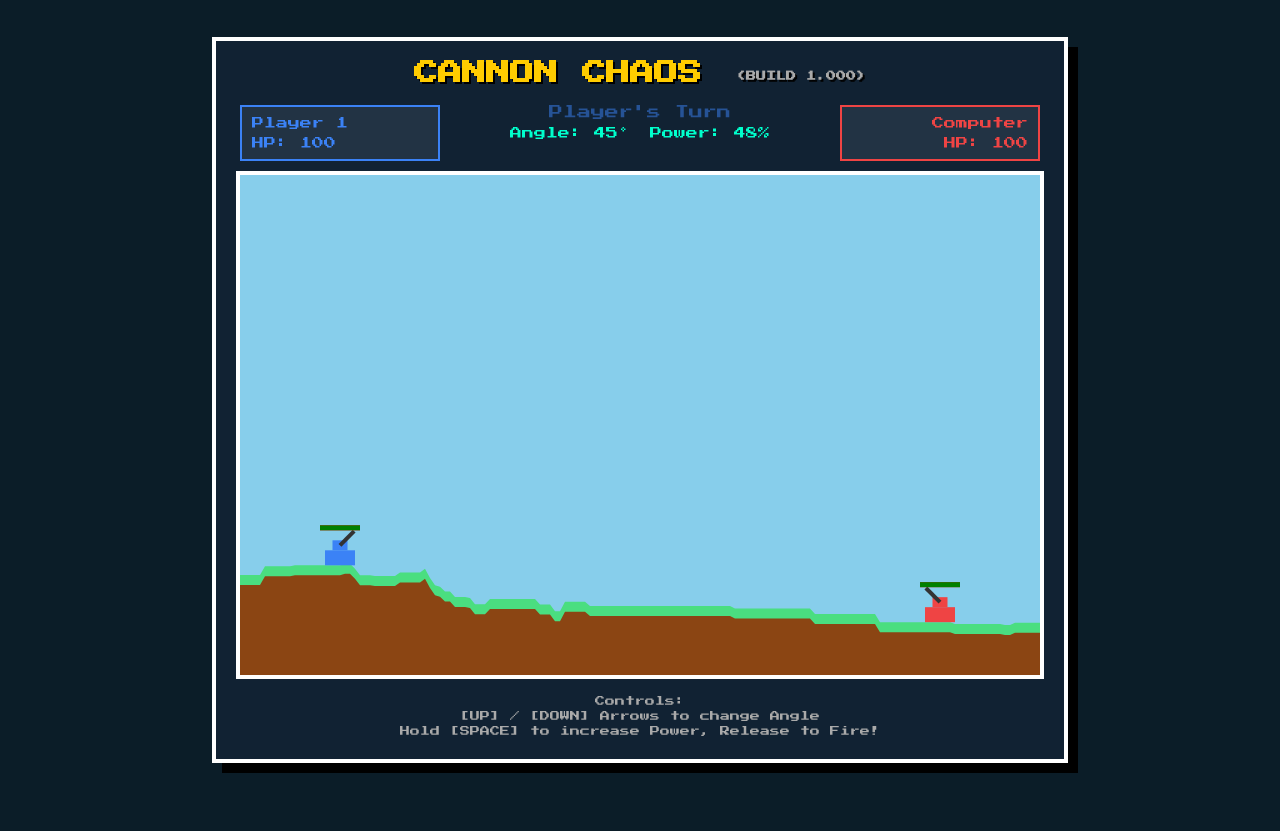
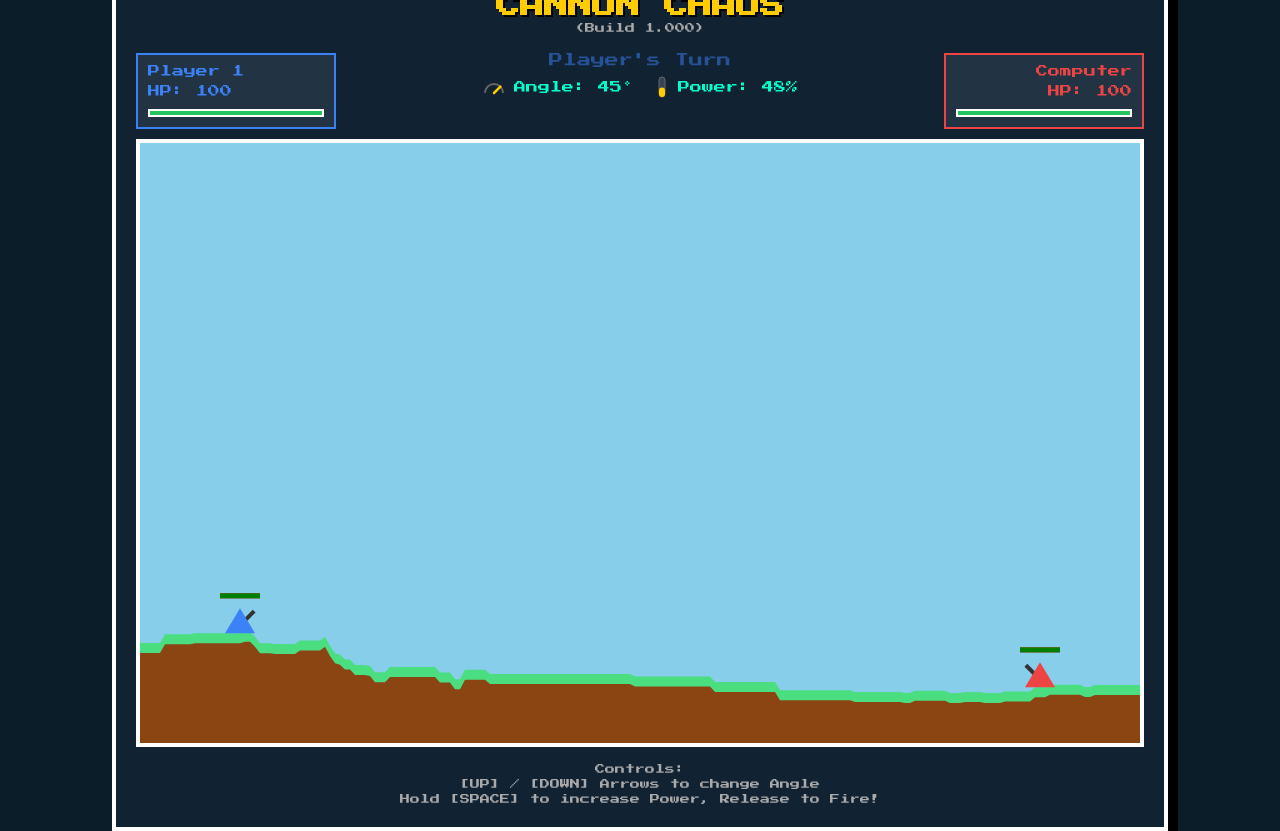
Before and after one commit to djratlif/CannonChaos, a Flask app: page / in a window 1280 px wide. Before the commit the page ends 773 px from the top, so only its background shows below. Run offline with Flask 3, Linux system fonts and the light colour scheme.

Commit message:
power / angle edits.  hp bar 180

```diff
--- a/static/game.js
+++ b/static/game.js
@@ -51,20 +51,23 @@ class Tank {
     }
 
     draw() {
-        // Draw body
-        ctx.fillStyle = this.color;
-        ctx.fillRect(this.x - this.width/2, this.y, this.width, this.height);
-        // Draw top cabin
-        ctx.fillRect(this.x - this.width/4, this.y - 10, this.width/2, 10);
-
-        // Draw barrel
+        // Draw barrel starting from center of triangle (drawn first so base is hidden behind body)
         ctx.strokeStyle = '#333';
         ctx.lineWidth = 4;
         ctx.beginPath();
-        ctx.moveTo(this.x, this.y - 5);
+        ctx.moveTo(this.x, this.y + 7);
         const rad = this.angle * Math.PI / 180;
-        ctx.lineTo(this.x + Math.cos(rad) * 20, this.y - 5 - Math.sin(rad) * 20);
+        ctx.lineTo(this.x + Math.cos(rad) * 20, this.y + 7 - Math.sin(rad) * 20);
         ctx.stroke();
+
+        // Draw triangular body (8-bit style)
+        ctx.fillStyle = this.color;
+        ctx.beginPath();
+        ctx.moveTo(this.x - this.width/2, this.y + this.height); // bottom-left
+        ctx.lineTo(this.x + this.width/2, this.y + this.height); // bottom-right
+        ctx.lineTo(this.x, this.y - 10); // top peak
+        ctx.closePath();
+        ctx.fill();
 
         // Draw Health Bar above
         ctx.fillStyle = 'red';
@@ -177,7 +180,7 @@ function generateTerrain() {
 function initGame() {
     generateTerrain();
     player = new Tank(100, '#3b82f6', true);
-    cpu = new Tank(700, '#ef4444', false);
+    cpu = new Tank(WIDTH - 100, '#ef4444', false);
     turn = 0;
     currentState = GAME_STATE.PLAYING;
     previousTrajectory = [];
@@ -220,7 +223,7 @@ function handleInput() {
     if (currentState !== GAME_STATE.PLAYING || turn !== 0 || currentProjectile?.active) return;
 
     // Angle adjustment: Left/Right keys
-    if (keys.ArrowLeft && player.angle < 90) {
+    if (keys.ArrowLeft && player.angle < 180) {
         player.angle += 1;
         updateHUD();
     }
@@ -245,7 +248,7 @@ function handleInput() {
 function fireProjectile(tank) {
     const rad = tank.angle * Math.PI / 180;
     const spawnX = tank.x + Math.cos(rad) * 20;
-    const spawnY = tank.y - 5 - Math.sin(rad) * 20;
+    const spawnY = tank.y + 7 - Math.sin(rad) * 20;
     currentProjectile = new Projectile(spawnX, spawnY, tank.angle, tank.power, tank.isPlayer);
     updateHUD();
 }
@@ -301,6 +304,21 @@ function updateHUD() {
     document.getElementById('player-hp').innerText = player.hp;
     document.getElementById('cpu-hp').innerText = cpu.hp;
 
+    const playerHpBar = document.getElementById('player-hp-bar');
+    if (playerHpBar) {
+        playerHpBar.style.width = player.hp + '%';
+        if (player.hp < 30) playerHpBar.style.backgroundColor = 'var(--cpu-color)';
+        else if (player.hp < 60) playerHpBar.style.backgroundColor = 'var(--primary-color)';
+        else playerHpBar.style.backgroundColor = '#22c55e';
+    }
+    const cpuHpBar = document.getElementById('cpu-hp-bar');
+    if (cpuHpBar) {
+        cpuHpBar.style.width = cpu.hp + '%';
+        if (cpu.hp < 30) cpuHpBar.style.backgroundColor = 'var(--cpu-color)';
+        else if (cpu.hp < 60) cpuHpBar.style.backgroundColor = 'var(--primary-color)';
+        else cpuHpBar.style.backgroundColor = '#22c55e';
+    }
+
     let turnIndicator = document.getElementById('turn-indicator');
     if (currentState === GAME_STATE.GAMEOVER) {
         turnIndicator.innerText = player.hp > 0 ? "PLAYER WINS!" : "CPU WINS!";
@@ -315,9 +333,45 @@ function updateHUD() {
     if (turn === 0) {
         document.getElementById('angle-display').innerText = player.angle;
         document.getElementById('power-display').innerText = Math.floor((player.power / player.maxPower) * 100);
+
+        const needle = document.getElementById('angle-needle');
+        if (needle) {
+            const rad = player.angle * Math.PI / 180;
+            const x2 = 12 + Math.cos(rad) * 9;
+            const y2 = 18 - Math.sin(rad) * 9;
+            needle.setAttribute('x2', x2);
+            needle.setAttribute('y2', y2);
+        }
+
+        const powerFill = document.getElementById('power-fill');
+        if (powerFill) {
+            const pct = Math.floor((player.power / player.maxPower) * 100);
+            const height = (pct / 100) * 20;
+            const y = 22 - height;
+            powerFill.setAttribute('y', y);
+            powerFill.setAttribute('height', height);
+            if (pct < 40) {
+                powerFill.setAttribute('fill', '#4ade80');
+            } else if (pct < 75) {
+                powerFill.setAttribute('fill', '#ffcc00');
+            } else {
+                powerFill.setAttribute('fill', '#ef4444');
+            }
+        }
     } else {
         document.getElementById('angle-display').innerText = '???';
         document.getElementById('power-display').innerText = '???';
+
+        const needle = document.getElementById('angle-needle');
+        if (needle) {
+            needle.setAttribute('x2', 12);
+            needle.setAttribute('y2', 9);
+        }
+        const powerFill = document.getElementById('power-fill');
+        if (powerFill) {
+            powerFill.setAttribute('height', 0);
+            powerFill.setAttribute('y', 22);
+        }
     }
 }
 
--- a/static/style.css
+++ b/static/style.css
@@ -44,7 +44,7 @@ header h1 {
 .hud {
     display: flex;
     justify-content: space-between;
-    width: 800px;
+    width: 100%;
     margin-bottom: 10px;
     font-size: 12px;
 }
@@ -107,3 +107,22 @@ canvas {
     text-align: center;
     line-height: 1.5;
 }
+
+.hp-bar-container {
+    width: 100%;
+    height: 8px;
+    background: #112233;
+    border: 2px solid #fff;
+    margin-top: 4px;
+}
+
+.hp-bar {
+    height: 100%;
+    background: #22c55e;
+    width: 100%;
+    transition: width 0.3s ease;
+}
+
+#cpu-hud .hp-bar {
+    float: right;
+}
--- a/templates/index.html
+++ b/templates/index.html
@@ -10,31 +10,48 @@
 </head>
 <body>
     <div class="game-container">
-        <header>
-            <h1>Cannon Chaos <span style="font-size: 10px; color: #aaa; vertical-align: middle; margin-left: 10px;">(Build {{ build_version }})</span></h1>
+        <header style="text-align: center; margin-bottom: 20px;">
+            <h1 style="margin-bottom: 5px;">Cannon Chaos</h1>
+            <p style="font-size: 10px; color: #aaa; font-family: 'Press Start 2P', cursive;">(Build {{ build_version }})</p>
         </header>
 
         <div class="hud">
             <div class="player-info" id="player-hud">
                 <p>Player 1</p>
                 <p>HP: <span id="player-hp">100</span></p>
+                <div class="hp-bar-container"><div class="hp-bar" id="player-hp-bar"></div></div>
             </div>
 
             <div class="game-info">
                 <p id="turn-indicator">Player's Turn</p>
                 <div class="controls-info">
-                    <p>Angle: <span id="angle-display">45</span>&deg;</p>
-                    <p>Power: <span id="power-display">0</span>%</p>
+                    <div class="control-item" style="display: flex; align-items: center; gap: 8px;">
+                        <svg id="angle-svg" width="24" height="24" viewBox="0 0 24 24" style="vertical-align: middle;">
+                            <path d="M 3 18 A 9 9 0 0 1 21 18" fill="none" stroke="#666" stroke-width="2" />
+                            <line id="angle-needle" x1="12" y1="18" x2="18.36" y2="11.64" stroke="var(--primary-color)" stroke-width="2.5" stroke-linecap="round" />
+                        </svg>
+                        <p>Angle: <span id="angle-display">45</span>&deg;</p>
+                    </div>
+                    <div class="control-item" style="display: flex; align-items: center; gap: 8px;">
+                        <svg id="power-svg" width="16" height="24" viewBox="0 0 16 24" style="vertical-align: middle;">
+                            <!-- Thermometer outline -->
+                            <rect x="5" y="2" width="6" height="20" rx="3" fill="#334455" stroke="#666" stroke-width="1" />
+                            <!-- Dynamic fill -->
+                            <rect id="power-fill" x="5" y="22" width="6" height="0" rx="3" fill="#4ade80" />
+                        </svg>
+                        <p>Power: <span id="power-display">0</span>%</p>
+                    </div>
                 </div>
             </div>
 
             <div class="player-info" id="cpu-hud">
                 <p>Computer</p>
                 <p>HP: <span id="cpu-hp">100</span></p>
+                <div class="hp-bar-container"><div class="hp-bar" id="cpu-hp-bar"></div></div>
             </div>
         </div>
 
-        <canvas id="gameCanvas" width="800" height="500"></canvas>
+        <canvas id="gameCanvas" width="1000" height="600"></canvas>
 
         <div class="instructions">
             <p>Controls:</p>
```
